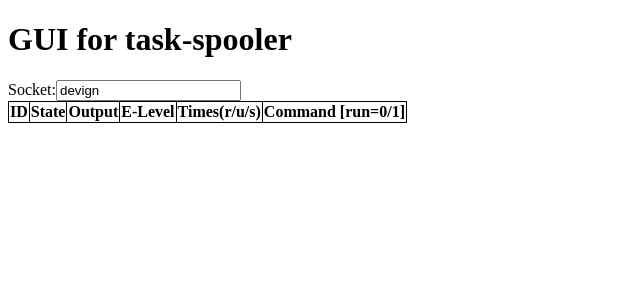
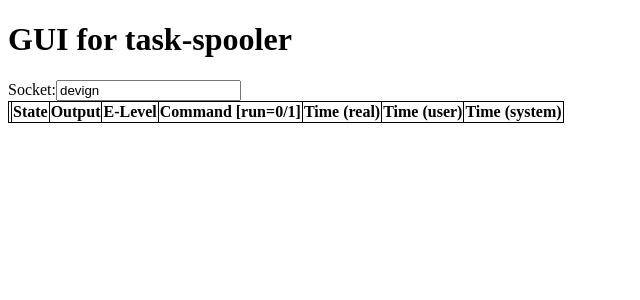
Before and after one commit to bstee615/task-spooler-gui, a Flask app: page / in a window 1280 px wide. Shown: the top 300 px of the page, without its empty margins (0-640 px from the left). Run offline with Flask 2, Linux system fonts and the light colour scheme; data that the repository does not hold is empty; some libraries are stand-ins or nearby versions.

Commit message:
Split time up into fields

```diff
--- a/app.py
+++ b/app.py
@@ -16,6 +16,12 @@ def hello_world():
 @app.route("/")
 def hello():
     return render_template("index.html")
+
+def split_time(time):
+    if time is None:
+        return None, None, None
+    else:
+        return time.split("/")
 
 def tsp_list(socket_name):
     env = {}
@@ -61,6 +67,8 @@ def tsp_list(socket_name):
     df = pd.DataFrame(data=rows, columns=column_names)
     df["ID"] = df["ID"].astype(int)
     df = df.set_index("ID", drop=False).sort_index()
+    df["Time (r)"], df["Time (u)"], df["Time (s)"] = zip(*df["Times(r/u/s)"].apply(split_time))
+    df = df.drop(columns=["Times(r/u/s)"])
     return df
 
 @app.route("/tsp/list")
--- a/templates/index.html
+++ b/templates/index.html
@@ -16,12 +16,14 @@
   <table id="mainTable">
     <thead>
       <tr>
-        <th>ID</th>
+        <th></th>
         <th>State</th>
         <th>Output</th>
         <th>E-Level</th>
-        <th>Times(r/u/s)</th>
         <th>Command [run=0/1]</th>
+        <th>Time (real)</th>
+        <th>Time (user)</th>
+        <th>Time (system)</th>
       </tr>
     </thead>
   </table>
```
